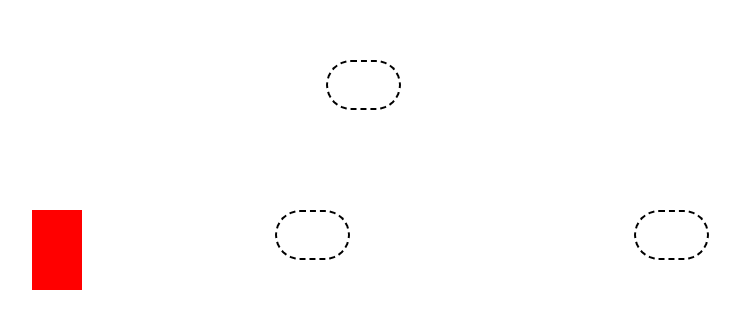
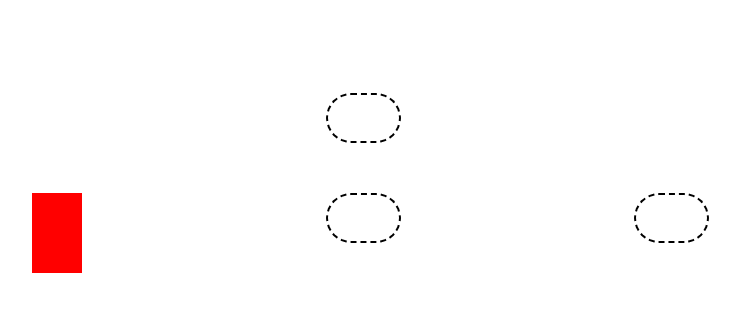
Before and after one commit to Mistake91/capstone-project, a Next.js app: page / in a window 1280 px wide. Shown: the part 207-536 px from the top of the page, without its empty margins (32-772 px from the left). Built offline with nearby package versions, Linux system fonts and the light colour scheme.

Commit message:
updated clickmovement

```diff
--- a/components/homeStyles.js
+++ b/components/homeStyles.js
@@ -6,7 +6,7 @@ export const Workstation1 = styled.button`
   border: 2px dashed black;
   border-radius: 25px;
   background-color: transparent;
-  grid-row: 5;
+  grid-row: 9;
   grid-column: 3;
 `;
 
@@ -16,8 +16,8 @@ export const Workstation2 = styled.button`
   border: 2px dashed black;
   border-radius: 25px;
   background-color: transparent;
-  grid-row: 5;
-  grid-column: 6;
+  grid-row: 9;
+  grid-column: 4;
 `;
 
 export const Workstation3 = styled.button`
@@ -26,33 +26,24 @@ export const Workstation3 = styled.button`
   border: 2px dashed black;
   border-radius: 25px;
   background-color: transparent;
-  grid-row: 2;
-  grid-column: 4;
+  grid-row: 7;
+  grid-column: 3;
 `;
 
 export const WorkstationDiv = styled.div`
   width: 100%;
   height: 100%;
   display: grid;
-  grid-template-columns: 4% 20% 4% 20% 4% 20% 4% 20% 4%;
-  grid-template-rows: 267px 50px 50px 50px 50px 50px 50px 50px 50px;
+  column-gap: 4%;
+  grid-template-columns: 1fr repeat(4, 20%) 1fr;
+  grid-template-rows: repeat(13, 50px);
 `;
 
 export const Character = styled.div`
   height: 80px;
   width: 50px;
   background-color: red;
-  grid-row: 5;
-  grid-column: 2;
+  grid-row: ${(props) => props.row};
+  grid-column: ${(props) => props.column};
   margin-left: 13px;
-  &.ws_one {
-    grid-column: 3;
-  }
-  &.ws_two {
-    grid-column: 6;
-  }
-  &.ws_three {
-    grid-row: 2;
-    grid-column: 4;
-  }
 `;
--- a/pages/index.js
+++ b/pages/index.js
@@ -1,5 +1,28 @@
-import Home from "./maps/home/home";
+import { useState } from "react";
+
+import {
+  Workstation1,
+  Workstation2,
+  Workstation3,
+  WorkstationDiv,
+  Character,
+} from "../components/homeStyles";
 
 export default function HomePage() {
-  return <Home />;
+  const [row, setRow] = useState(9);
+  const [column, setColumn] = useState(2);
+
+  return (
+    <WorkstationDiv>
+      <Character row={row} column={column} />
+      <Workstation1 onClick={() => positionHandler(9, 3)} />
+      <Workstation2 onClick={() => positionHandler(9, 4)} />
+      <Workstation3 onClick={() => positionHandler(7, 3)} />
+    </WorkstationDiv>
+  );
+
+  function positionHandler(row, column) {
+    setRow(row);
+    setColumn(column);
+  }
 }
--- a/pages/maps/home/home.js
+++ /dev/null
@@ -1,34 +0,0 @@
-import { useState } from "react";
-
-import {
-  Workstation1,
-  Workstation2,
-  Workstation3,
-  WorkstationDiv,
-  Character,
-} from "../../../components/homeStyles";
-
-export default function Home() {
-  const [charClass, setCharClass] = useState("");
-
-  return (
-    <WorkstationDiv>
-      <Character className={`${charClass}`} />
-      <Workstation1 onClick={wsOneClick} />
-      <Workstation2 onClick={wsTwoClick} />
-      <Workstation3 onClick={wsThreeClick} />
-    </WorkstationDiv>
-  );
-
-  function wsOneClick() {
-    setCharClass((charClass) => "ws_one");
-  }
-
-  function wsTwoClick() {
-    setCharClass((charClass) => "ws_two");
-  }
-
-  function wsThreeClick() {
-    setCharClass((charClass) => "ws_three");
-  }
-}
```
